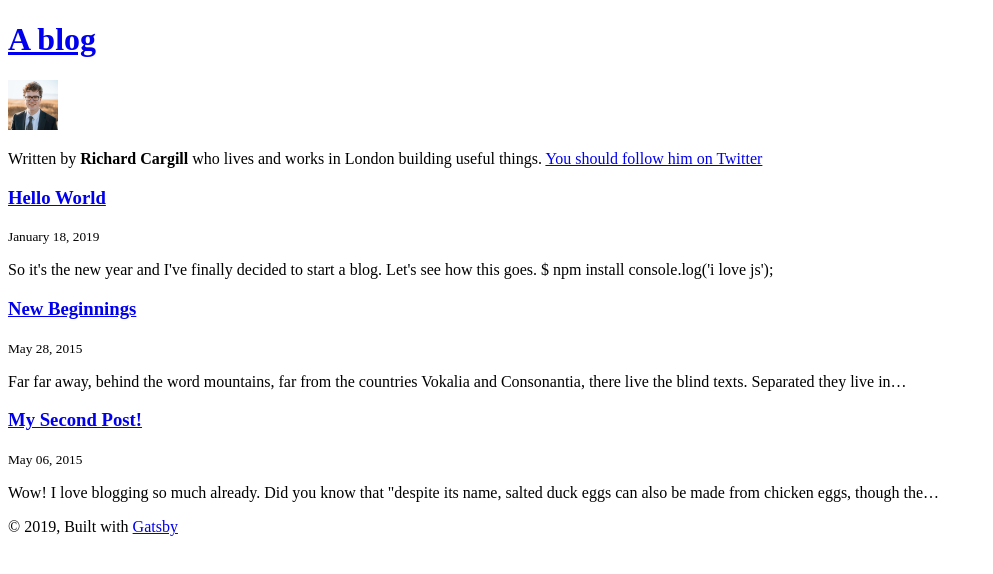
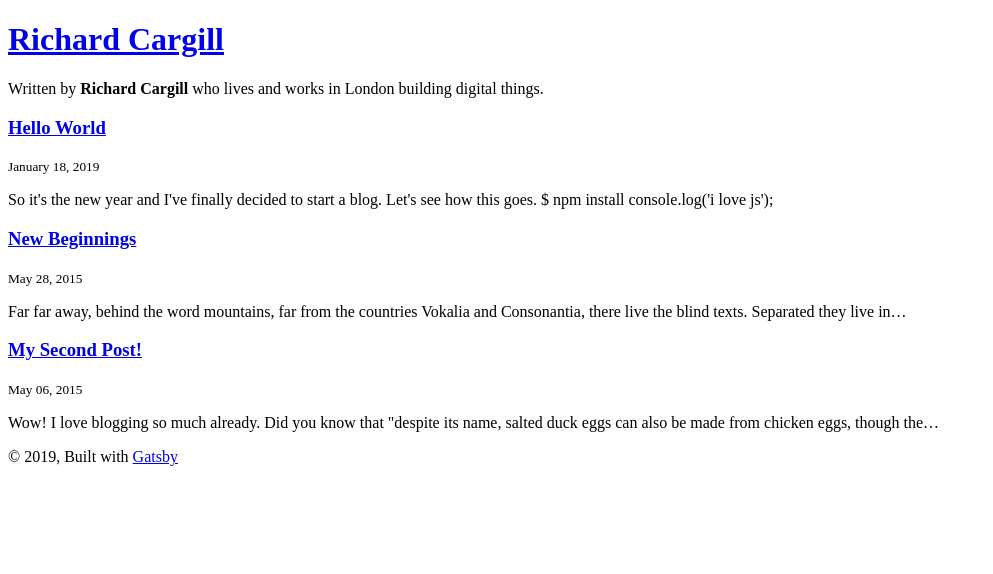
Before and after one commit to richard-cargill/blog, a Gatsby site: page / in a window 1280 px wide. Shown: the whole page, without its empty margins (0-993 px from the left). Built offline with nearby package versions, Linux system fonts and the light colour scheme; Gatsby itself is replaced by a stand-in of ours.

Commit message:
tidied up bio components

```diff
--- a/gatsby-config.js
+++ b/gatsby-config.js
@@ -1,6 +1,6 @@
 module.exports = {
   siteMetadata: {
-    title: `A blog`,
+    title: `Richard Cargill`,
     author: `Richard Cargill`,
     description: `A blog for Richard Cargill`,
     siteUrl: `https://gatsby-starter-blog-demo.netlify.com/`,
--- a/src/components/Bio.js
+++ b/src/components/Bio.js
@@ -7,19 +7,12 @@ function Bio() {
     <StaticQuery
       query={bioQuery}
       render={data => {
-        const { author, social } = data.site.siteMetadata
+        const { author } = data.site.siteMetadata
         return (
           <div>
-            <Image
-              fixed={data.avatar.childImageSharp.fixed}
-              alt={author}
-            />
             <p>
-              Written by <strong>{author}</strong> who lives and works in London building useful things.
+              Written by <strong>{author}</strong> who lives and works in London building digital things.
               {` `}
-              <a href={`https://twitter.com/${social.twitter}`}>
-                You should follow him on Twitter
-              </a>
             </p>
           </div>
         )
@@ -40,9 +33,6 @@ const bioQuery = graphql`
     site {
       siteMetadata {
         author
-        social {
-          twitter
-        }
       }
     }
   }
```
Also changed, not shown: content/assets/profile-pic.jpg (deleted), 1 other file.
